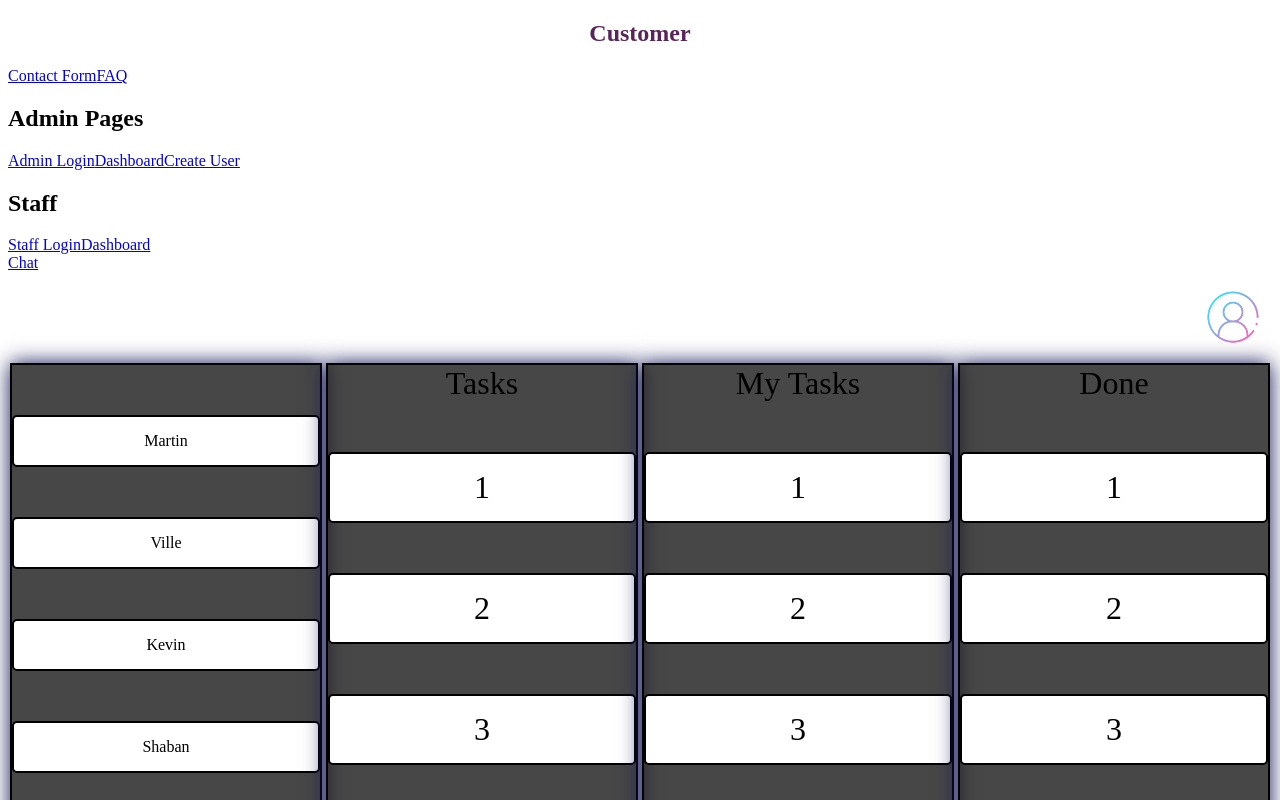
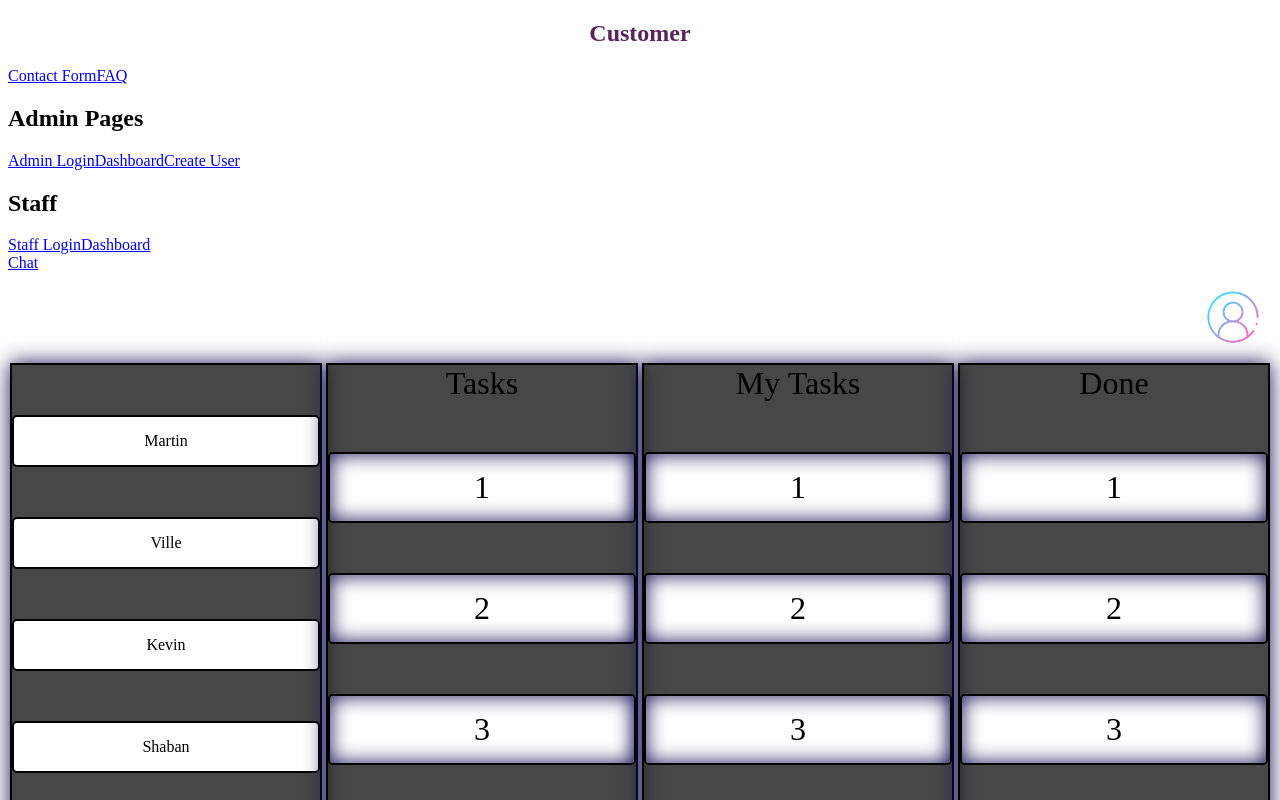
Before and after one commit to ShabanSulejmani/CRM-System, a React (Vite) app in the folder client/: page /staff/dashboard in a window 1280 px wide. Shown: the top 800 px of the page. Built offline with nearby package versions, Linux system fonts and the light colour scheme.

Commit message:
login image

```diff
--- a/client/src/index.css
+++ b/client/src/index.css
@@ -156,6 +156,7 @@ h3{
     background-color: rgb(255, 255, 255);
     display: flex;
     justify-content: space-evenly;
+    box-shadow: inset 0 0 20px rgb(18, 18, 84);
 }
 
 .my-tasks {
@@ -178,6 +179,7 @@ h3{
     background-color: rgb(255, 255, 255);
     display: flex;
     justify-content: space-evenly;
+    box-shadow: inset 0 0 20px rgb(18, 18, 84);
 }
 
 .done {
@@ -200,6 +202,7 @@ h3{
     background-color: rgb(255, 255, 255);
     display: flex;
     justify-content: space-evenly;
+    box-shadow: inset 0 0 20px rgb(18, 18, 84);
 }
 
 .login-img {
```
